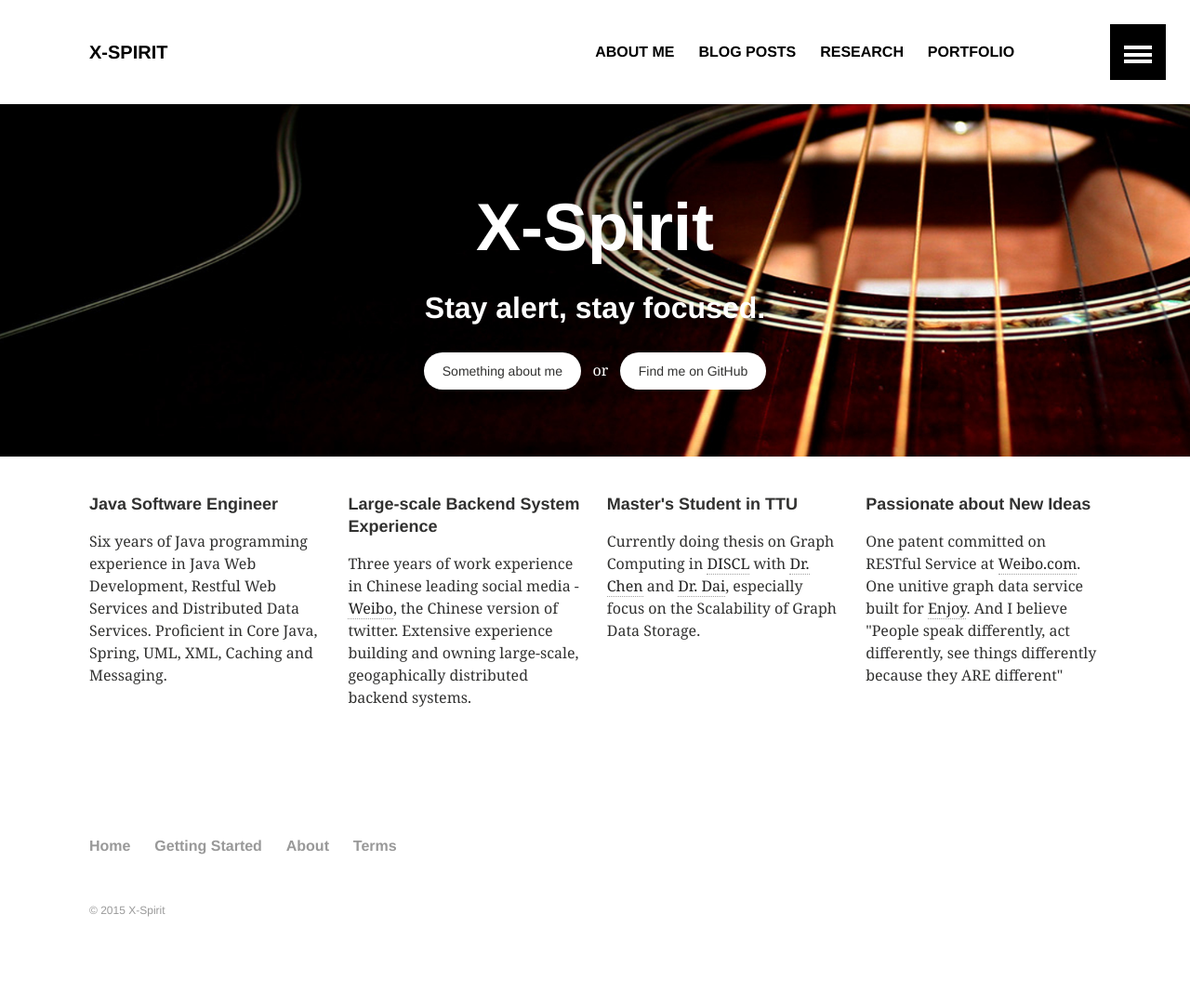
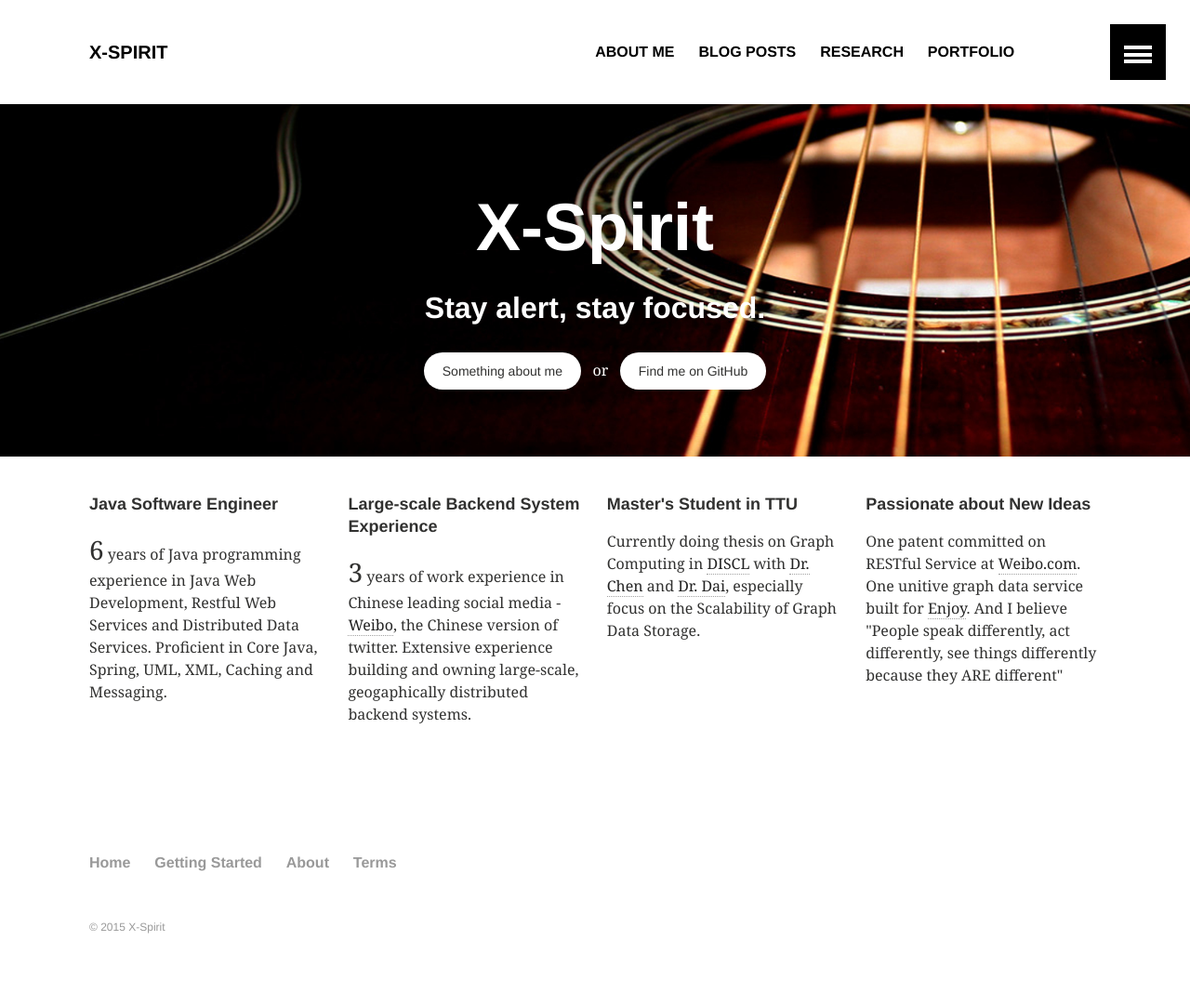
Before and after one commit to zhangwei217245/my_old_website, a Jekyll site: the page built from index.md, in a window 1280 px wide. Shown: the whole page at 93% size. Built offline with Jekyll 4.4.1, drawn with Linux system fonts in a browser that asks for light colours.

Commit message:
update site

```diff
--- a/index.md
+++ b/index.md
@@ -9,12 +9,12 @@ image:
 
 <div class="tile">
   <h2 class="post-title">Java Software Engineer</h2>
-  <p class="post-excerpt">Six years of Java programming experience in Java Web Development, Restful Web Services and Distributed Data Services. Proficient in Core Java, Spring, UML, XML, Caching and Messaging.</p>
+  <p class="post-excerpt"><span style="font-size:28px">6</span> years of Java programming experience in Java Web Development, Restful Web Services and Distributed Data Services. Proficient in Core Java, Spring, UML, XML, Caching and Messaging.</p>
 </div><!-- /.tile -->
 
 <div class="tile">
   <h2 class="post-title">Large-scale Backend System Experience</h2>
-  <p class="post-excerpt">Three years of work experience in Chinese leading social media - <a href="http://www.weibo.com/" target="_blank">Weibo</a>, the Chinese version of twitter. Extensive experience building and owning large-scale, geogaphically distributed backend systems.</p>
+  <p class="post-excerpt"><span style="font-size:28px">3</span> years of work experience in Chinese leading social media - <a href="http://www.weibo.com/" target="_blank">Weibo</a>, the Chinese version of twitter. Extensive experience building and owning large-scale, geogaphically distributed backend systems.</p>
 </div><!-- /.tile -->
 
 <div class="tile">
```
Also changed, not shown: about/index.md (+2 -2 lines).
